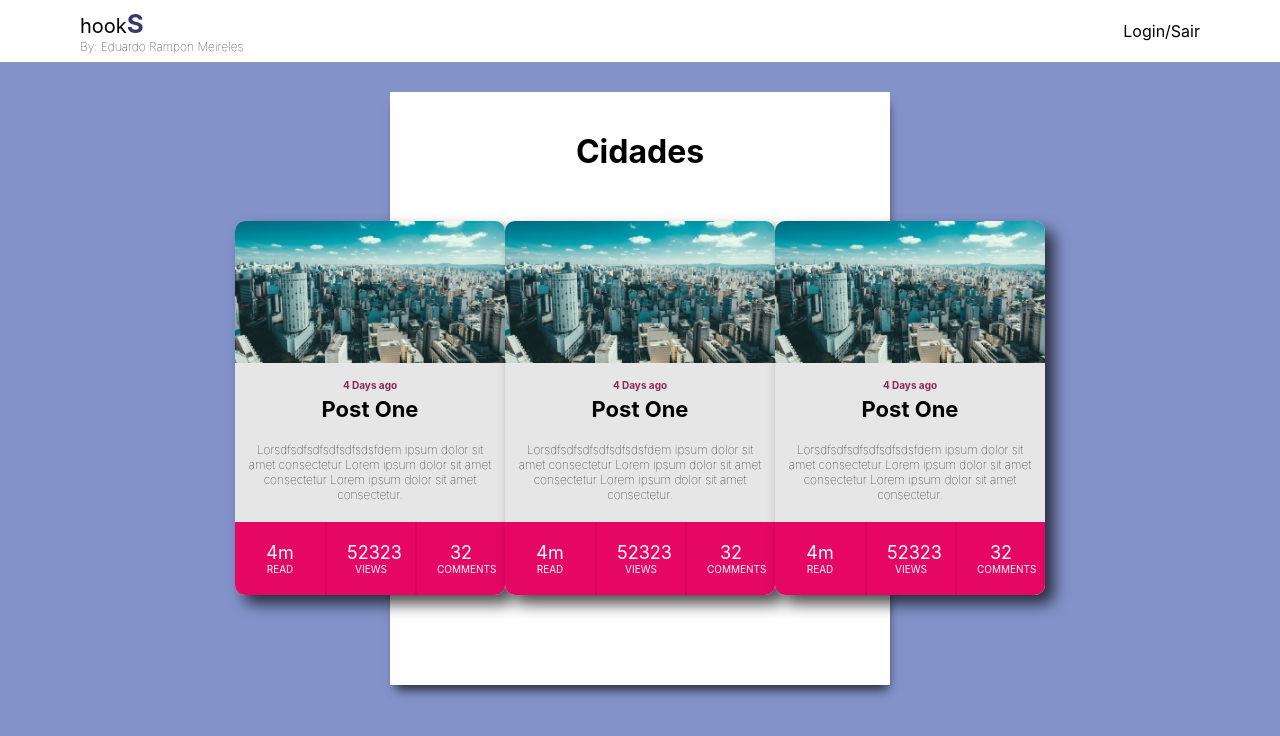
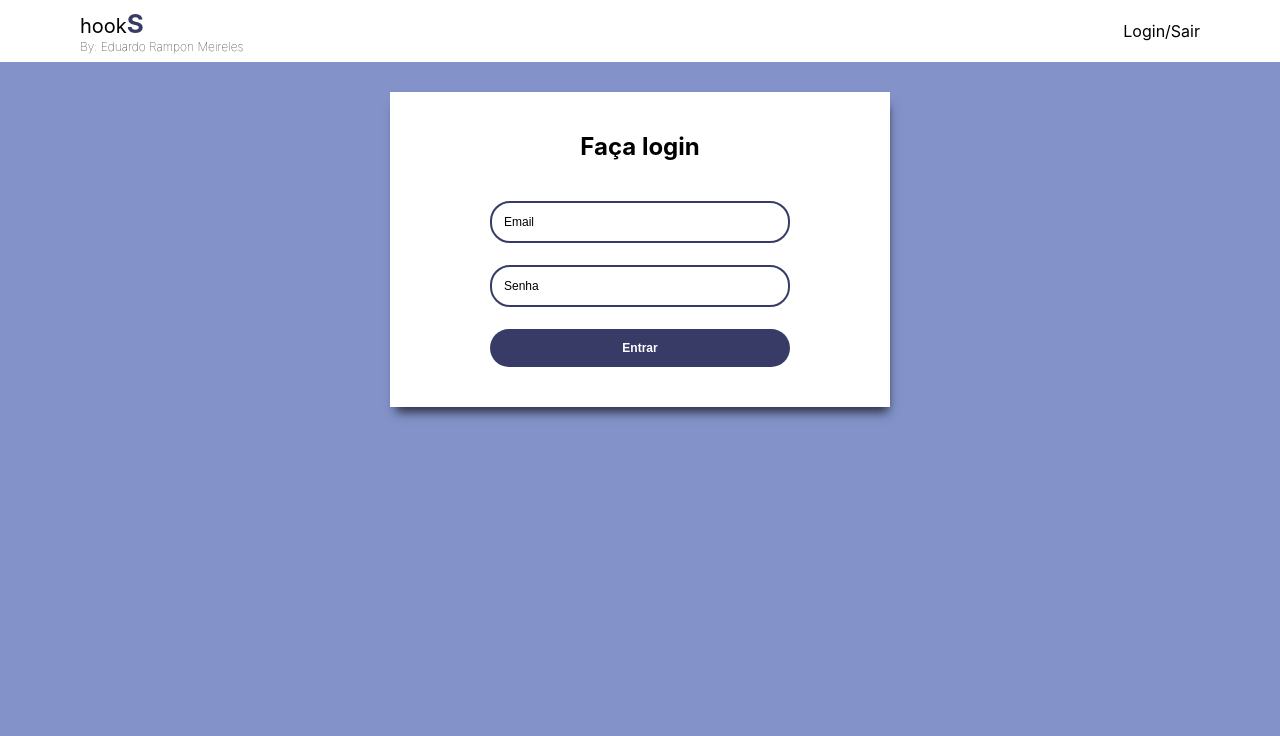
Before and after one commit to edu-rm/jwt-authentication, a React (Create React App) app in the folder web/: page /login in a window 1280 px wide. Before the commit this address led to /. Shown: the top 736 px of the page. Built offline with nearby package versions, Linux system fonts and the light colour scheme.

Commit message:
style bug fixed

```diff
--- a/web/src/Hooks/AuthContext.js
+++ b/web/src/Hooks/AuthContext.js
@@ -1,7 +1,7 @@
 import React, { createContext, useReducer } from 'react';
 
 const initial_state = {
-  isAuthenticated: true,
+  isAuthenticated: false,
   user: 'eduardo',
   token: 'nulsdfsd',
 };
--- a/web/src/pages/Login/index.js
+++ b/web/src/pages/Login/index.js
@@ -7,7 +7,7 @@ function Login() {
   const { state } = useContext(AuthContext);
 
   return (
-    <div className="container">
+    <div className="container-login">
       <h2>Faça login</h2>
       <form>
         <input type="text" placeholder="Email"/>
--- a/web/src/pages/Login/styles.css
+++ b/web/src/pages/Login/styles.css
@@ -1,4 +1,4 @@
-.container {
+.container-login {
   background-color: white;
   margin: 30px auto;
   max-width: 500px;
```
